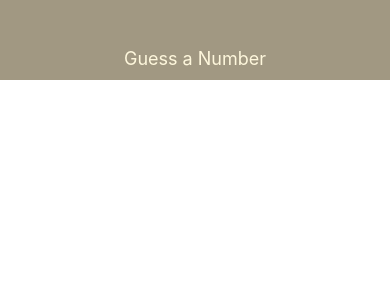
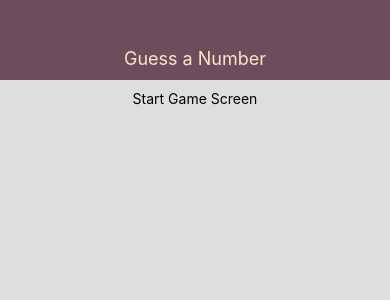
Before and after one commit to gideongurning31/react-native-noob, a React Native app: screen / in a window 390 px wide. Shown: the top 300 px of the page. Built offline with nearby package versions, Linux system fonts and the light colour scheme.

Commit message:
Create start game screen

```diff
--- a/App.js
+++ b/App.js
@@ -2,17 +2,20 @@ import React from 'react';
 import { StyleSheet, View } from 'react-native';
 import { globalStyles, palette } from './constants/globalStyles';
 import Header from './screens/widgets/Header';
+import StartGame from './screens/StartGame';
 
 export default () => {
   return (
     <View style={styles.container}>
       <Header />
+      <StartGame />
     </View>
   );
 };
 
 const styles = StyleSheet.create({
   container: {
+    flex: 1,
     backgroundColor: palette.canvas
   }
 });
--- a/constants/globalStyles.js
+++ b/constants/globalStyles.js
@@ -1,10 +1,10 @@
 import { StyleSheet } from 'react-native';
 
 export const palette = {
-  dark1: '#A19882',
-  dark2: '#C2B8A3',
-  light1: '#E6DDC6',
-  light2: '#FEF7DC',
+  dark1: '#6F4C5B',
+  dark2: '#9E7777',
+  light1: '#DEBA9D',
+  light2: '#F5E8C7',
   canvas: '#DEDEDE'
 };
 
--- /dev/null
+++ b/screens/StartGame.js
@@ -0,0 +1,18 @@
+import React from 'react';
+import { StyleSheet, View, Text } from 'react-native';
+
+export default () => {
+  return (
+    <View style={styles.container}>
+      <Text>Start Game Screen</Text>
+    </View>
+  );
+};
+
+const styles = StyleSheet.create({
+  container: {
+    flex: 1,
+    padding: 10,
+    alignItems: 'center'
+  }
+});
```
